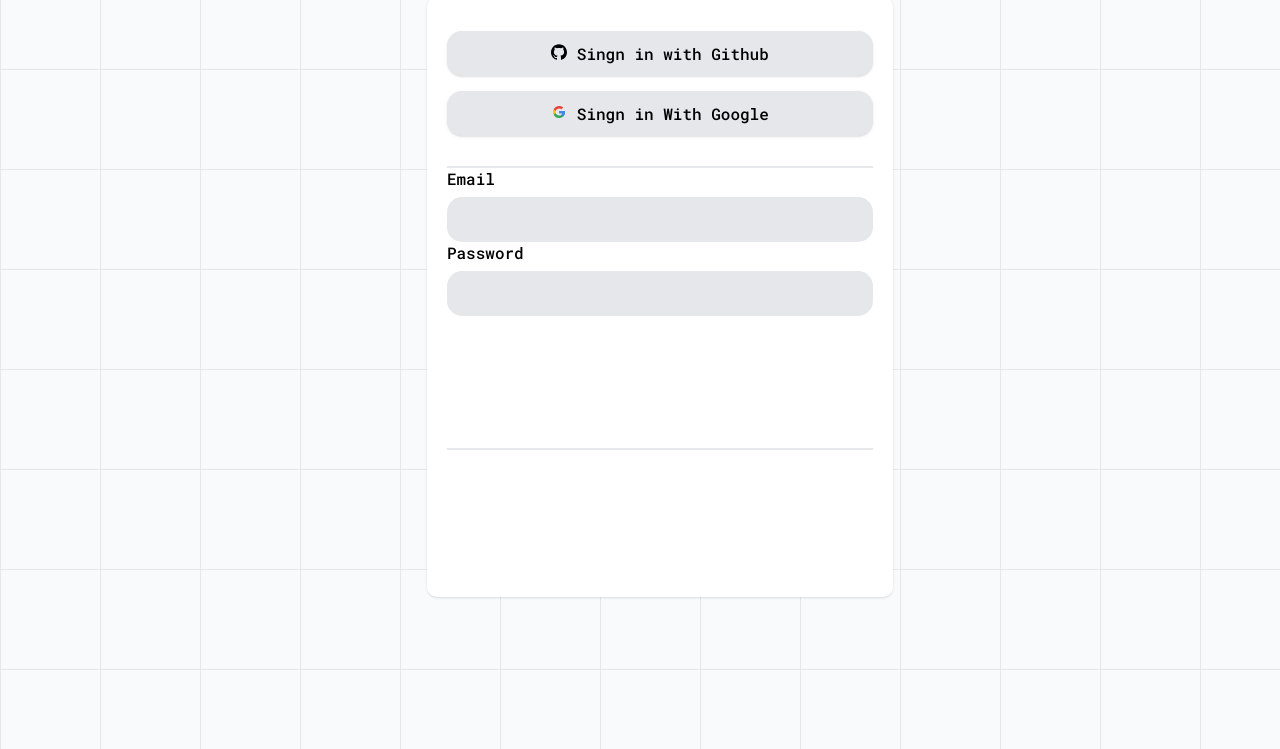
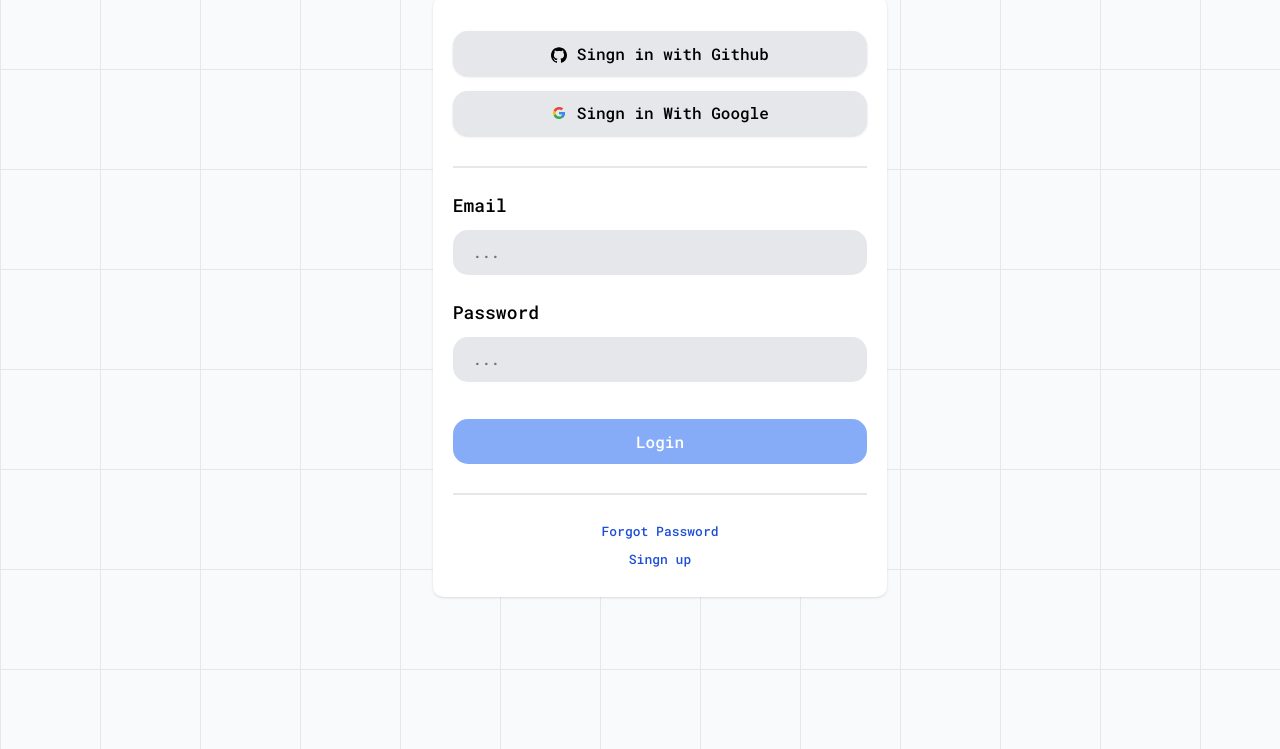
Before and after one commit to javaadde/Login, a plain HTML site: page index.htm in a window 1280 px wide. Shown: the part 131-880 px from the top of the page. Drawn offline with Linux system fonts and the light colour scheme; a web font is replaced by a local one.

Commit message:
compleated the design

```diff
--- a/index.htm
+++ b/index.htm
@@ -15,7 +15,7 @@
 
             <div class="header">
 
-            <a href="">
+            <a href="" class="link-text">
                 <svg xmlns="http://www.w3.org/2000/svg" width="18" height="18" viewBox="0 0 24 24" fill="none" stroke="currentColor" stroke-width="3" stroke-linecap="round" stroke-linejoin="round"><line x1="19" y1="12" x2="5" y2="12"></line><polyline points="12 19 5 12 12 5"></polyline></svg>
              Back</a>
 
@@ -27,8 +27,8 @@
 
             <div class="button-set">
 
-            <button class="padding1 bg-gray-200 shadow">
-                <svg viewBox="0 0 24 24" width="16" height="16"><path fill="currentColor" d="M12 .297c-6.63 0-12 5.373-12 12 0 5.303 3.438 9.8 8.205
+            <button class="padding1 bg-gray-200 shadow hover-gray">
+                <svg viewBox="0 0 24 24" width="16" height="20"><path fill="currentColor" d="M12 .297c-6.63 0-12 5.373-12 12 0 5.303 3.438 9.8 8.205
 11.385.6.113.82-.258.82-.577 0-.285-.01-1.04-.015-2.04-3.338.724-4.042-1.61-4.042-1.61C4.422
 18.07 3.633 17.7 3.633 17.7c-1.087-.744.084-.729.084-.729 1.205.084
 1.838 1.236 1.838 1.236 1.07 1.835 2.809 1.305 3.495.998.108-.776.417-1.305.76-1.605-2.665-.3-5.466-1.332-5.466-5.93
@@ -41,9 +41,10 @@
 
 
 
-            <button class="padding1 bg-gray-200 shadow">
-                <svg width="16" height="16"><g fill="none"><path d="M2.629 10.659A5.893 5.893 0 0 1 2 8c0-.956.226-1.858.629-2.659l2.065 1.544a3.487 3.487 0 0 0 0 2.23L2.629 10.66z" fill="#FBBC05"></path><path d="M2.629 5.341C3.627 3.357 5.713 2 8.139 2c1.563 0 2.959.573 4.047 1.5L10.4 5.245a3.6 3.6 0 0 0-2.26-.79c-1.61 0-2.97 1.015-3.446 2.43L2.629 5.34z" fill="#EA4335"></path><path d="M2.628 10.657L4.692 9.11c.475 1.417 1.835 2.435 3.448 2.435 1.702 0 2.986-.845 3.293-2.318H8.14V6.91h5.72c.084.355.14.736.14 1.091 0 3.818-2.79 6-5.86 6-2.427 0-4.514-1.358-5.512-3.343z" fill="#34A853"></path><path d="M12.141 12.506l-1.96-1.483a2.704 2.704 0 0 0 1.252-1.796H8.14V6.91h5.72c.084.355.14.736.14 1.091 0 1.956-.732 3.482-1.859 4.506z" fill="#4285F4"></path></g></svg>
-                <span class="">Singn in With Google</span></button>
+            <button class="padding1 bg-gray-200 shadow hover-gray">
+                <svg width="16" height="19"><g fill="none"><path d="M2.629 10.659A5.893 5.893 0 0 1 2 8c0-.956.226-1.858.629-2.659l2.065 1.544a3.487 3.487 0 0 0 0 2.23L2.629 10.66z" fill="#FBBC05"></path><path d="M2.629 5.341C3.627 3.357 5.713 2 8.139 2c1.563 0 2.959.573 4.047 1.5L10.4 5.245a3.6 3.6 0 0 0-2.26-.79c-1.61 0-2.97 1.015-3.446 2.43L2.629 5.34z" fill="#EA4335"></path><path d="M2.628 10.657L4.692 9.11c.475 1.417 1.835 2.435 3.448 2.435 1.702 0 2.986-.845 3.293-2.318H8.14V6.91h5.72c.084.355.14.736.14 1.091 0 3.818-2.79 6-5.86 6-2.427 0-4.514-1.358-5.512-3.343z" fill="#34A853"></path><path d="M12.141 12.506l-1.96-1.483a2.704 2.704 0 0 0 1.252-1.796H8.14V6.91h5.72c.084.355.14.736.14 1.091 0 1.956-.732 3.482-1.859 4.506z" fill="#4285F4"></path></g></svg>
+                <span class="">
+                    Singn in With Google</span></button>
 
 
             </div>
@@ -55,18 +56,34 @@
 
             <form action="">
 
-            <div><p>Email</p></div>
+            <div class="text-div"><p>Email</p></div>
 
-            <input type="text">
+            <input type="email" placeholder="..." name="email" class="hover-gray">
 
-            <div><p>Password</p></div>
+            <div class="text-div"><p>Password</p></div>
 
-            <input type="text">
+            <input type="password" name="password" placeholder="..." class="hover-gray">
+
+            <div>
+                <button type="submit" class="log-btn">Login</button>
+            </div>
+
             </form>
 
-            <div></div>
+            <div class="f-pass">
+
+            <a href="" class="link-text">Forgot Password</a>
+            <a href="" class="link-text">Singn up</a>
 
             </div>
+
+            </div>
+
+
+
+
+
+
 
            </div>
 
```
Also changed, not shown: style.css.
